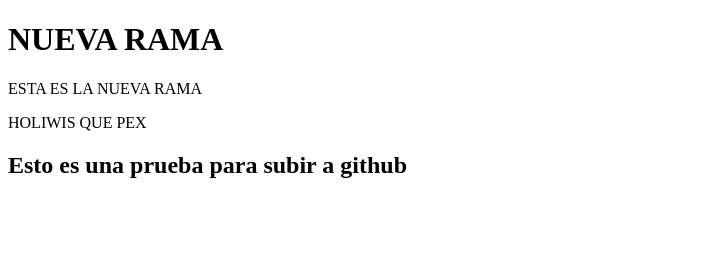
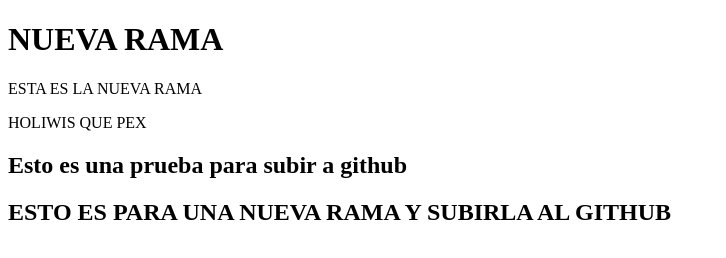
Before and after one commit to adrianLgaL/pruebagithub, a plain HTML site: page index.html in a window 1280 px wide. Shown: the whole page, without its empty margins (0-726 px from the left). Drawn offline with Linux system fonts and the light colour scheme.

Commit message:
subir otra rama github

```diff
--- a/index.html
+++ b/index.html
@@ -8,5 +8,6 @@
 <p>ESTA ES LA NUEVA RAMA</p>
 <P>HOLIWIS QUE PEX</P>
 <h2>Esto es una prueba para subir a github</h2>
+<h2>ESTO ES PARA UNA NUEVA RAMA Y SUBIRLA AL GITHUB</h2>
 </body>
 </html>
```
